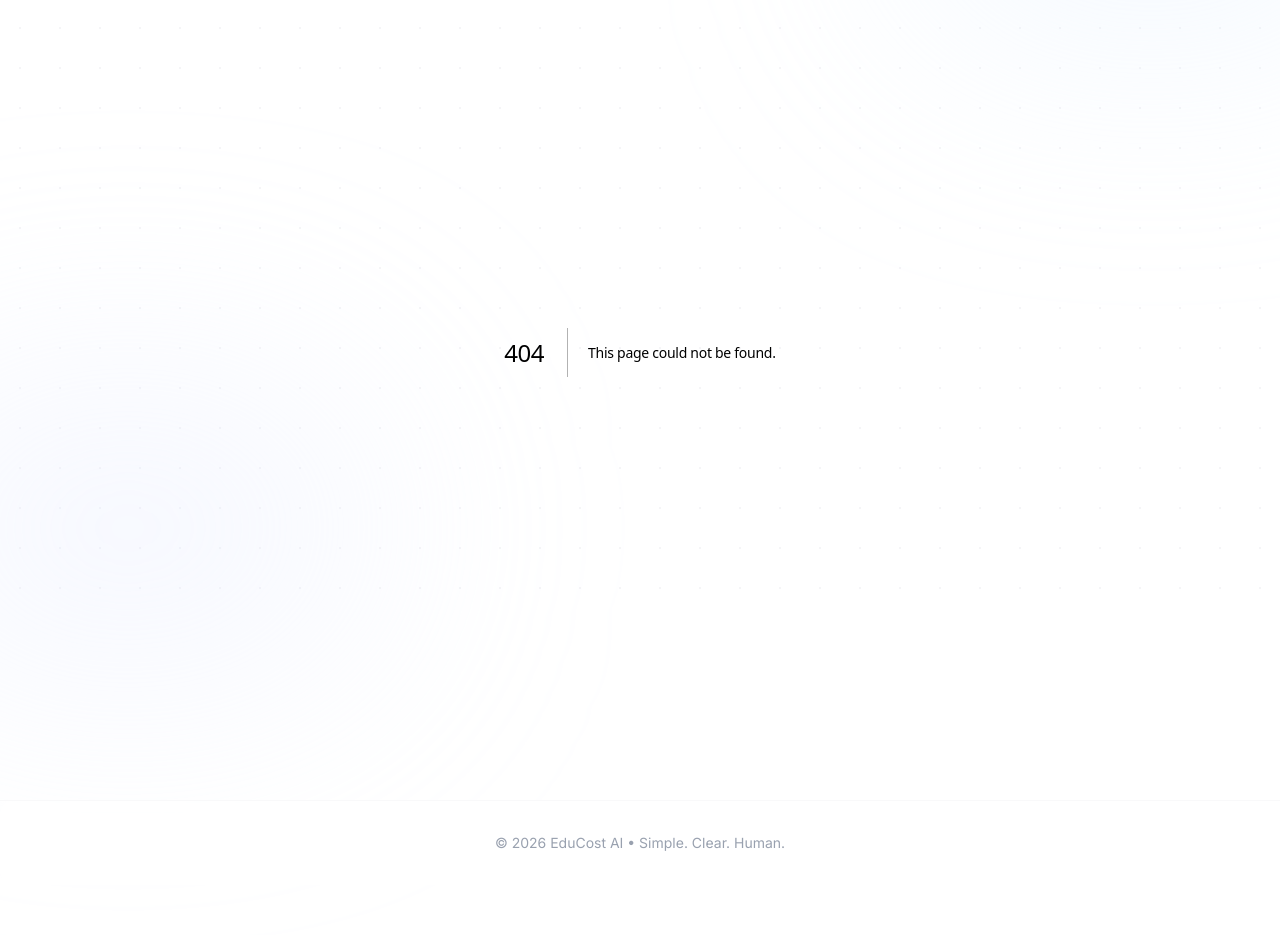
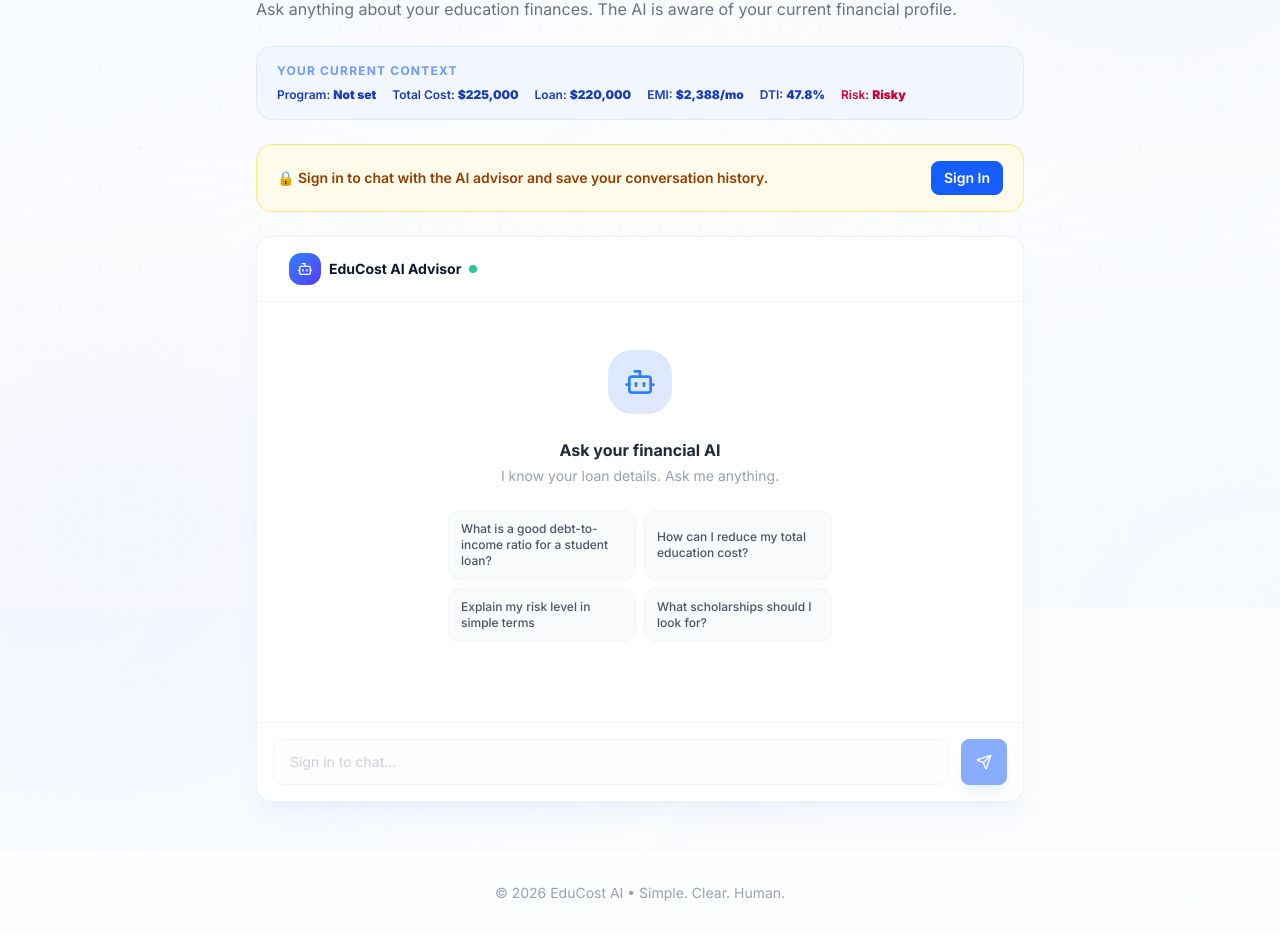
Before and after one commit to Cheezu-hub/-EduCost-AI, a Next.js app: page /ai in a window 1280 px wide. Before the commit this address had no page. Shown: the part 192-1127 px from the top of the page. Before the commit the page ends 1077 px from the top, so only its background shows below. Built offline with nearby package versions, Linux system fonts and the light colour scheme.

Commit message:
feat: add AI analysis features and final project documentation

```diff
--- /dev/null
+++ b/src/app/ai/page.tsx
@@ -0,0 +1,234 @@
+"use client";
+
+import { useState, useRef, useEffect } from "react";
+import { useRouter } from "next/navigation";
+import { useStore } from "@/store/useStore";
+import { useAuthStore } from "@/store/useAuthStore";
+import { aiApi, type ChatMessage } from "@/lib/api";
+import { Button } from "@/components/ui/Button";
+import { Card, CardContent, CardHeader } from "@/components/ui/Card";
+import { fmt } from "@/lib/format";
+import { Bot, User, Send, Trash2, Loader2 } from "lucide-react";
+
+export default function AIChatPage() {
+  const router = useRouter();
+  const { user } = useAuthStore();
+  const { userData, getCalculations } = useStore();
+  const calc = getCalculations();
+
+  const [messages, setMessages] = useState<ChatMessage[]>([]);
+  const [input, setInput] = useState("");
+  const [isLoading, setIsLoading] = useState(false);
+  const [error, setError] = useState<string | null>(null);
+  const bottomRef = useRef<HTMLDivElement>(null);
+
+  // Auto-scroll to bottom
+  useEffect(() => {
+    bottomRef.current?.scrollIntoView({ behavior: "smooth" });
+  }, [messages]);
+
+  // Load existing history on mount (if logged in)
+  useEffect(() => {
+    if (!user) return;
+    aiApi.getHistory().then((history) => {
+      if (Array.isArray(history) && history.length) setMessages(history);
+    }).catch(() => {});
+  }, [user]);
+
+  const financialContext = {
+    course: userData.course,
+    totalCost: calc.totalCost,
+    loanRequired: calc.loanRequired,
+    emi: calc.emi,
+    monthlySalary: calc.monthlySalary,
+    dtiRatio: calc.dtiRatio,
+    riskLevel: calc.riskLevel,
+  };
+
+  const handleSend = async () => {
+    const msg = input.trim();
+    if (!msg || isLoading) return;
+    if (!user) {
+      router.push("/login");
+      return;
+    }
+    setInput("");
+    setError(null);
+    const userMsg: ChatMessage = { role: "user", content: msg };
+    setMessages((prev) => [...prev, userMsg]);
+    setIsLoading(true);
+    try {
+      const res = await aiApi.chat(msg, financialContext);
+      setMessages((prev) => [...prev, { role: "assistant", content: res.reply }]);
+    } catch (err: unknown) {
+      setError(err instanceof Error ? err.message : "AI service unavailable");
+      setMessages((prev) => prev.slice(0, -1));
+      setInput(msg);
+    } finally {
+      setIsLoading(false);
+    }
+  };
+
+  const handleClear = async () => {
+    if (!user) return;
+    await aiApi.clearHistory().catch(() => {});
+    setMessages([]);
+  };
+
+  const handleKeyDown = (e: React.KeyboardEvent) => {
+    if (e.key === "Enter" && !e.shiftKey) { e.preventDefault(); handleSend(); }
+  };
+
+  const STARTER_PROMPTS = [
+    "What is a good debt-to-income ratio for a student loan?",
+    "How can I reduce my total education cost?",
+    "Explain my risk level in simple terms",
+    "What scholarships should I look for?",
+  ];
+
+  return (
+    <div className="space-y-6 max-w-3xl mx-auto">
+      <div>
+        <h1 className="text-3xl font-black text-gray-900 tracking-tight">AI Financial Advisor</h1>
+        <p className="text-gray-500 mt-2 leading-relaxed">
+          Ask anything about your education finances. The AI is aware of your current financial profile.
+        </p>
+      </div>
+
+      {/* Financial context summary */}
+      <div className="bg-blue-50/80 border border-blue-100 rounded-2xl px-5 py-4">
+        <p className="text-xs font-bold text-blue-600/60 uppercase tracking-widest mb-2">Your current context</p>
+        <div className="flex flex-wrap gap-4 text-xs font-semibold text-blue-800">
+          <span>Program: <span className="font-black">{userData.course || "Not set"}</span></span>
+          <span>Total Cost: <span className="font-black">{fmt(calc.totalCost)}</span></span>
+          <span>Loan: <span className="font-black">{fmt(calc.loanRequired)}</span></span>
+          <span>EMI: <span className="font-black">{fmt(calc.emi)}/mo</span></span>
+          <span>DTI: <span className="font-black">{calc.dtiRatio.toFixed(1)}%</span></span>
+          <span className={calc.riskLevel === "Safe" ? "text-emerald-700" : calc.riskLevel === "Moderate" ? "text-amber-700" : "text-rose-700"}>
+            Risk: <span className="font-black">{calc.riskLevel}</span>
+          </span>
+        </div>
+      </div>
+
+      {!user && (
+        <div className="bg-amber-50 border border-amber-200 rounded-2xl px-5 py-4 flex items-center justify-between gap-4">
+          <p className="text-amber-800 font-semibold text-sm">
+            🔒 Sign in to chat with the AI advisor and save your conversation history.
+          </p>
+          <Button size="sm" onClick={() => router.push("/login")} className="shrink-0">
+            Sign In
+          </Button>
+        </div>
+      )}
+
+      {/* Chat window */}
+      <Card className="shadow-xl shadow-blue-500/5 overflow-hidden">
+        <CardHeader className="flex flex-row items-center justify-between border-b border-gray-100 py-4">
+          <div className="flex items-center gap-2">
+            <div className="w-8 h-8 rounded-xl bg-gradient-to-br from-blue-500 to-indigo-600 flex items-center justify-center">
+              <Bot size={16} className="text-white" />
+            </div>
+            <span className="font-bold text-gray-900 text-sm">EduCost AI Advisor</span>
+            <span className="w-2 h-2 rounded-full bg-emerald-500 animate-pulse" />
+          </div>
+          {messages.length > 0 && user && (
+            <button
+              onClick={handleClear}
+              className="flex items-center gap-1 text-xs text-gray-400 hover:text-rose-500 transition-colors"
+            >
+              <Trash2 size={12} /> Clear
+            </button>
+          )}
+        </CardHeader>
+        <CardContent className="p-0">
+          {/* Messages */}
+          <div className="h-[420px] overflow-y-auto p-6 space-y-4 scroll-smooth">
+            {messages.length === 0 && (
+              <div className="h-full flex flex-col items-center justify-center text-center gap-6">
+                <div className="w-16 h-16 rounded-3xl bg-gradient-to-br from-blue-100 to-indigo-100 flex items-center justify-center">
+                  <Bot size={32} className="text-blue-500" />
+                </div>
+                <div>
+                  <p className="font-bold text-gray-800">Ask your financial AI</p>
+                  <p className="text-sm text-gray-400 mt-1">
+                    I know your loan details. Ask me anything.
+                  </p>
+                </div>
+                <div className="grid grid-cols-1 sm:grid-cols-2 gap-2 w-full max-w-sm">
+                  {STARTER_PROMPTS.map((p) => (
+                    <button
+                      key={p}
+                      onClick={() => setInput(p)}
+                      className="text-left text-xs bg-gray-50 border border-gray-100 rounded-xl px-3 py-2.5 text-gray-600 hover:border-blue-200 hover:bg-blue-50/50 hover:text-blue-700 transition-all duration-200 font-medium"
+                    >
+                      {p}
+                    </button>
+                  ))}
+                </div>
+              </div>
+            )}
+
+            {messages.map((msg, i) => (
+              <div key={i} className={`flex items-start gap-3 ${msg.role === "user" ? "flex-row-reverse" : ""}`}>
+                <div className={`w-7 h-7 rounded-xl flex items-center justify-center shrink-0 ${
+                  msg.role === "user"
+                    ? "bg-blue-600 text-white"
+                    : "bg-gradient-to-br from-blue-100 to-indigo-100 text-blue-600"
+                }`}>
+                  {msg.role === "user" ? <User size={14} /> : <Bot size={14} />}
+                </div>
+                <div className={`max-w-[78%] rounded-2xl px-4 py-3 text-sm leading-relaxed ${
+                  msg.role === "user"
+                    ? "bg-blue-600 text-white rounded-tr-sm"
+                    : "bg-gray-50 border border-gray-100 text-gray-800 rounded-tl-sm"
+                }`}>
+                  {msg.content}
+                </div>
+              </div>
+            ))}
+
+            {isLoading && (
+              <div className="flex items-start gap-3">
+                <div className="w-7 h-7 rounded-xl bg-gradient-to-br from-blue-100 to-indigo-100 flex items-center justify-center">
+                  <Bot size={14} className="text-blue-600" />
+                </div>
+                <div className="bg-gray-50 border border-gray-100 rounded-2xl rounded-tl-sm px-4 py-3">
+                  <Loader2 size={16} className="text-blue-500 animate-spin" />
+                </div>
+              </div>
+            )}
+
+            {error && (
+              <p className="text-rose-500 text-xs text-center bg-rose-50 px-4 py-2 rounded-xl">
+                {error}
+              </p>
+            )}
+            <div ref={bottomRef} />
+          </div>
+
+          {/* Input */}
+          <div className="border-t border-gray-100 p-4 flex gap-3 items-end">
+            <textarea
+              id="ai-chat-input"
+              rows={1}
+              value={input}
+              onChange={(e) => setInput(e.target.value)}
+              onKeyDown={handleKeyDown}
+              placeholder={user ? "Ask about your finances… (Enter to send)" : "Sign in to chat…"}
+              disabled={!user || isLoading}
+              className="flex-1 resize-none rounded-xl border border-gray-200 bg-gray-50/50 px-4 py-3 text-sm text-gray-900 placeholder-gray-400 focus:outline-none focus:ring-2 focus:ring-blue-500/30 focus:border-blue-400 transition-all disabled:opacity-50"
+              style={{ minHeight: "46px", maxHeight: "140px" }}
+            />
+            <Button
+              onClick={handleSend}
+              disabled={!user || isLoading || !input.trim()}
+              className="h-[46px] w-[46px] p-0 flex items-center justify-center shadow-lg shadow-blue-500/20 shrink-0"
+            >
+              <Send size={16} />
+            </Button>
+          </div>
+        </CardContent>
+      </Card>
+    </div>
+  );
+}
```
Also changed, not shown: 1 other file (tests, documents, lock files or other folders).
